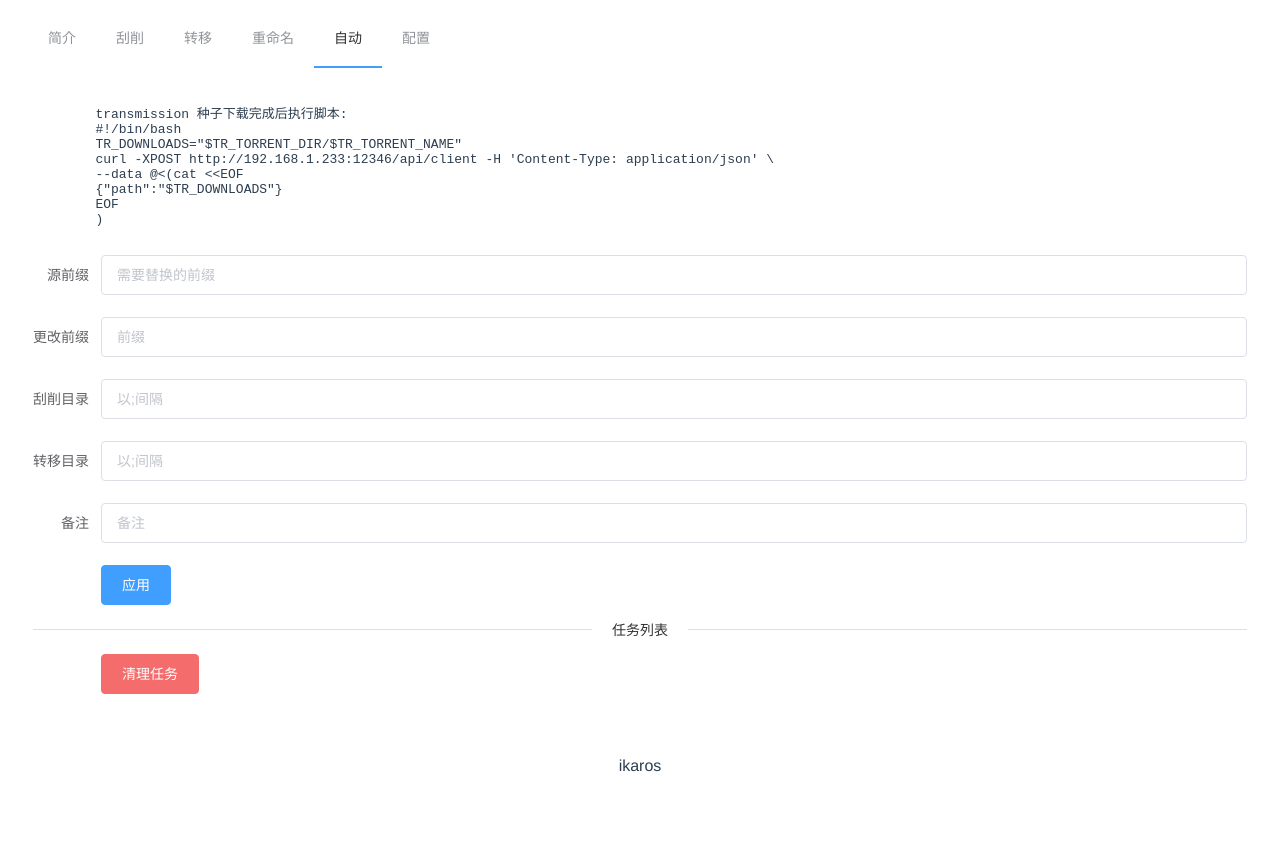
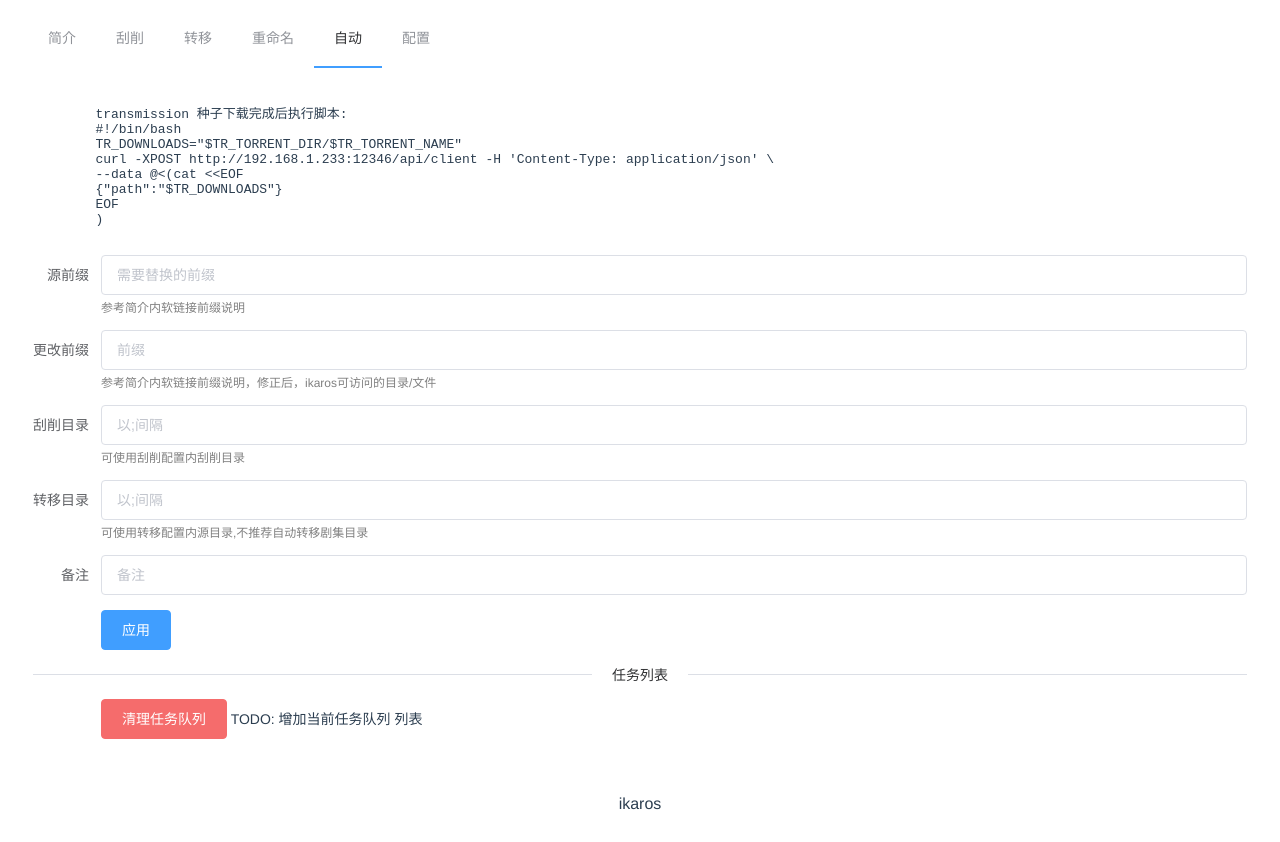
Before and after one commit to Suwmlee/ikaros-web, a Vue app: page / in a window 1280 px wide. Both pictures are taken after a click on the item "自动". Before the commit the page ends 804 px from the top, so only its background shows below. Built offline with nearby package versions, Linux system fonts and the light colour scheme; no server answers.

Commit message:
docs: add detail

```diff
--- a/src/components/autoconf.vue
+++ b/src/components/autoconf.vue
@@ -13,15 +13,19 @@
         <el-form label-position="right" label-width="auto" :model="settings">
             <el-form-item label="源前缀">
                 <el-input v-model="settings.original" placeholder="需要替换的前缀"></el-input>
+                <div class="tip-info" >参考简介内软链接前缀说明</div>
             </el-form-item>
             <el-form-item label="更改前缀">
                 <el-input v-model="settings.prefixed" placeholder="前缀"></el-input>
+                <div class="tip-info" >参考简介内软链接前缀说明，修正后，ikaros可访问的目录/文件</div>
             </el-form-item>
             <el-form-item label="刮削目录">
                 <el-input v-model="settings.scrapingfolders" placeholder="以;间隔"></el-input>
+                <div class="tip-info" >可使用刮削配置内刮削目录</div>
             </el-form-item>
             <el-form-item label="转移目录">
                 <el-input v-model="settings.transferfolders" placeholder="以;间隔"></el-input>
+                <div class="tip-info" >可使用转移配置内源目录,不推荐自动转移剧集目录</div>
             </el-form-item>
             <el-form-item label="备注">
                 <el-input v-model="settings.mark" placeholder="备注"></el-input>
@@ -31,7 +35,8 @@
             </el-form-item>
             <el-divider>任务列表</el-divider>
             <el-form-item>
-                <el-button type="danger" @click="clean">清理任务</el-button>
+                <el-button type="danger" @click="clean">清理任务队列</el-button>
+                TODO: 增加当前任务队列 列表
             </el-form-item>
         </el-form>
 
@@ -93,4 +98,15 @@ export default {
     margin: 15px 5px 5px 5px;
 }
 
+.el-form-item {
+    margin-bottom: 15px;
+}
+
+.tip-info {
+    color: gray;
+    margin-top: 3px;
+    font-size: 12px;
+    line-height: normal;
+}
+
 </style>
--- a/src/components/scraping.vue
+++ b/src/components/scraping.vue
@@ -109,6 +109,7 @@
                         <el-radio :label="1">完成</el-radio>
                         <el-radio :label="2">失败</el-radio>
                         <el-radio :label="3">忽略</el-radio>
+                        <el-radio :label="4">进行中</el-radio>
                     </el-radio-group>
                 </el-form-item>
                 <el-form-item label="刮削用名称" prop="scrapingname">
```
